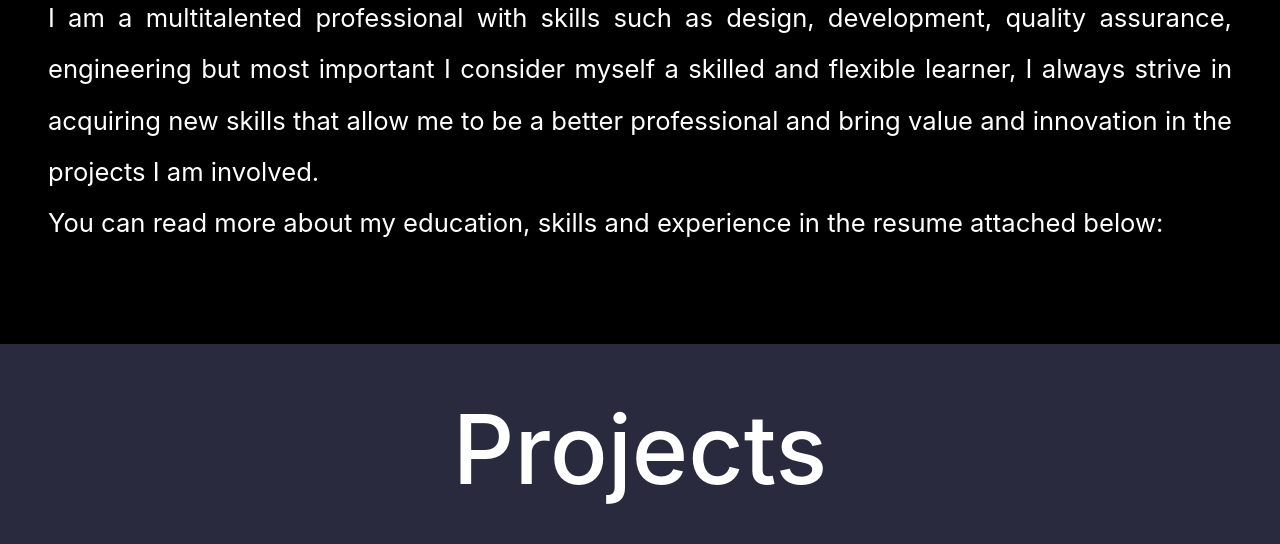
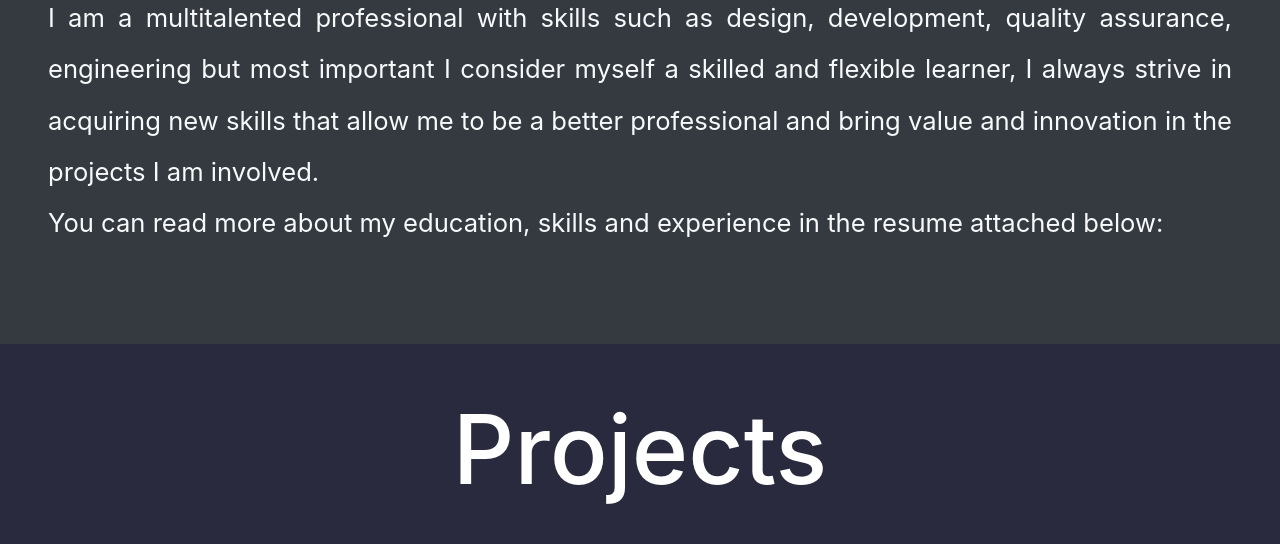
Before and after one commit to victoregovea/portfolio2020, a plain HTML site: page index.html in a window 1280 px wide. Shown: the part 705-1249 px from the top of the page. Drawn offline with nearby package versions, Linux system fonts and the light colour scheme; no server answers; a web font is replaced by a local one.

Commit message:
Update index.html

```diff
--- a/index.html
+++ b/index.html
@@ -57,7 +57,7 @@
 
 
   <!-- About me -->
-  <div class="container-fluid p-5 aboutme text-center" id="about">
+  <div class="container-fluid p-5 aboutme text-center text-light bg-dark" id="about">
     <div class="">
       <!-- <img class="img-fluid rounded-circle photo text-center my-5 shadow" src="./images/photo.jpg" alt="Victor Govea Photo"> -->
       <h2 class="">About</h2>
```
